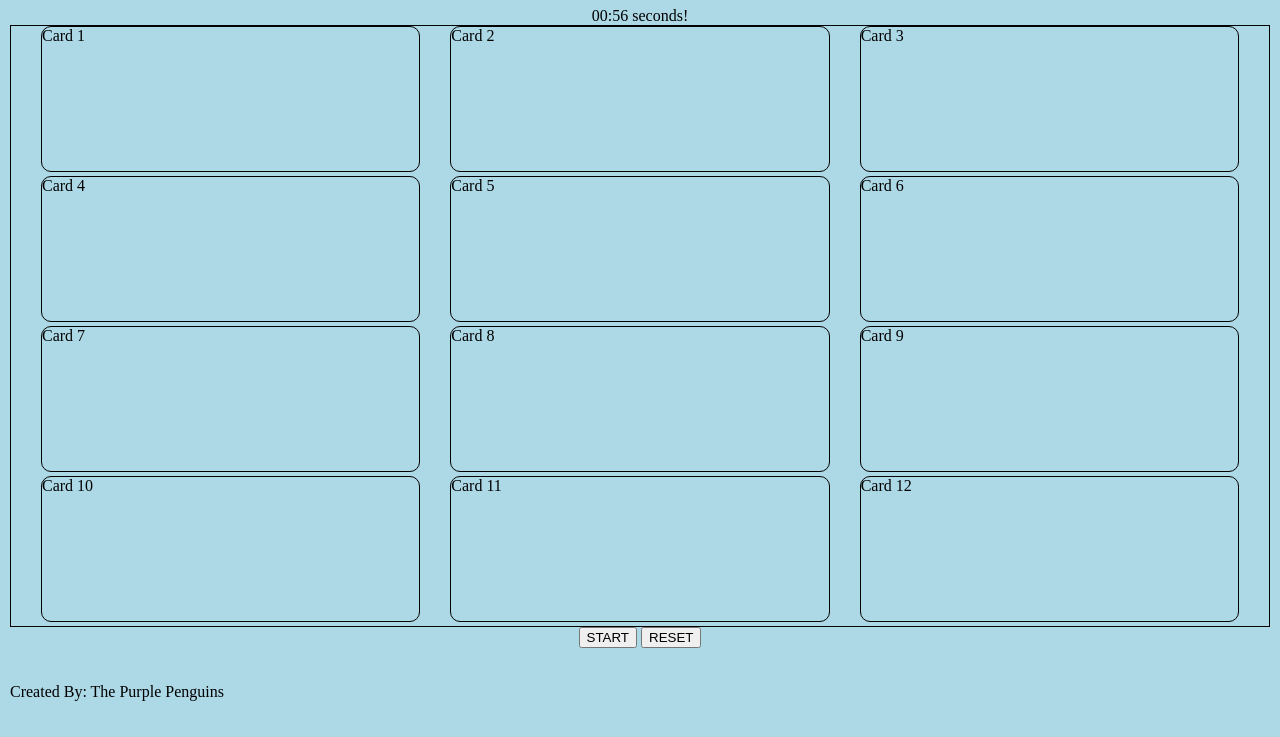
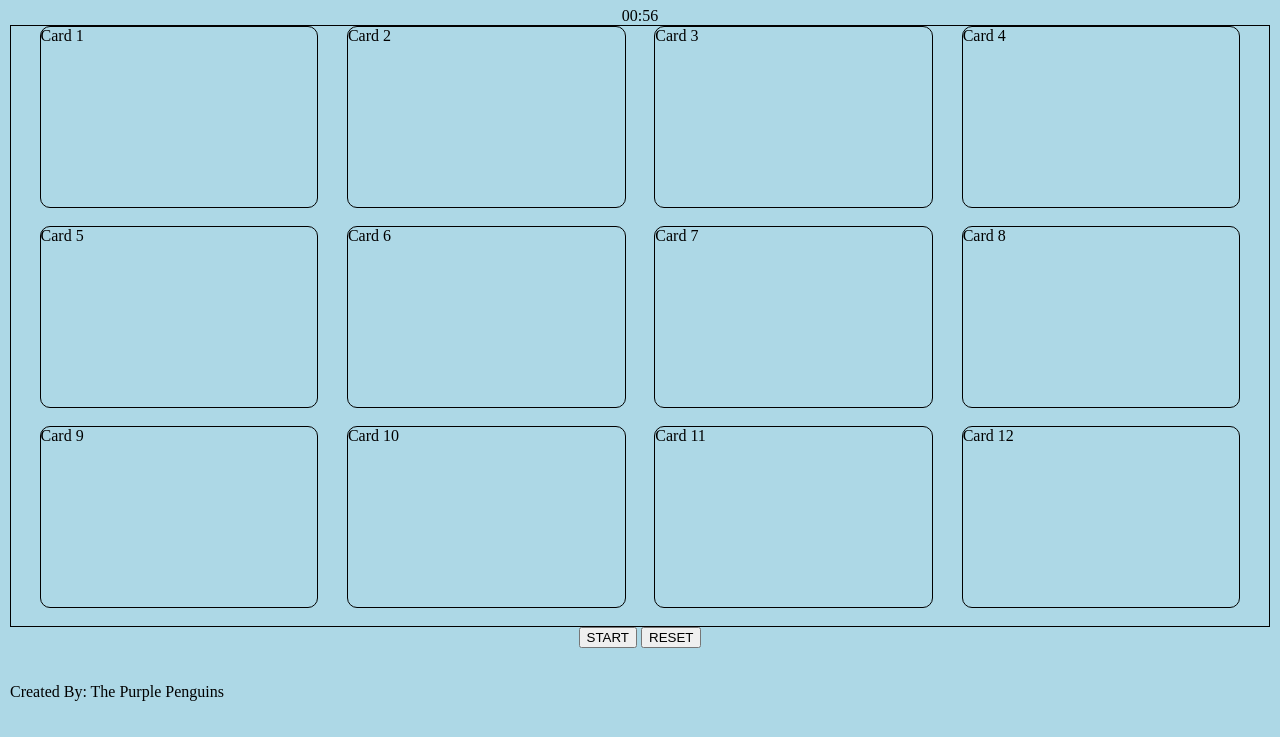
Before and after one commit to colin-bennett/memoryGame, a plain HTML site: page index.html in a window 1280 px wide. Shown: the part 83-820 px from the top of the page. Drawn offline with Linux system fonts and the light colour scheme.

Commit message:
added media query

```diff
--- a/css/styles.css
+++ b/css/styles.css
@@ -15,7 +15,7 @@ section {
   display: flex;
   flex-wrap: wrap;
   height: 75%;
-  /* width: 75%; */
+
 }
 
 .gameBoard {
@@ -41,4 +41,10 @@ footer {
 }
 
 @media (min-width: 768px) {
+  .gameCard {
+    border: 1px solid black;
+    height: 30%;
+    width: 22%;
+    border-radius: 10px;
+  }
 }
--- a/index.html
+++ b/index.html
@@ -9,12 +9,9 @@
   </head>
   <body>
     <header>
-
       <h1>Memory Game</h1>
-      <div><span id="time">00:60</span> seconds!</div>
+      <div><span id="time">01:00</span></div>
     </header>
-
-
 
     <section class="gameBoard">
       <div class="gameCard">Card 1</div>
```
